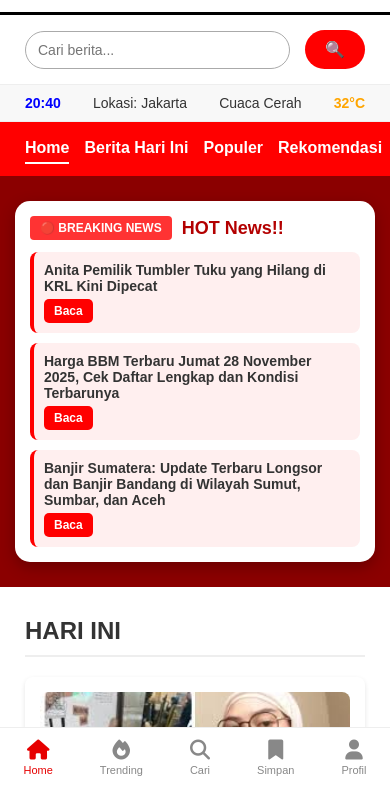
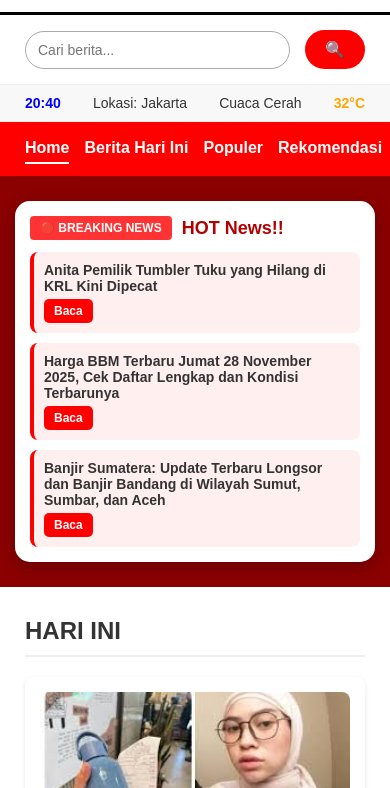
Before and after one commit to raflialandani20-debug/publish-vercel, a plain HTML site: page index-mobile.html in a window 390 px wide. Shown: the part 56-844 px from the top of the page. Drawn offline with Linux system fonts and the light colour scheme.

Commit message:
update mobile-index.html

```diff
--- a/index-mobile.html
+++ b/index-mobile.html
@@ -68,7 +68,6 @@
 
         /* =======================
            PHONE CONTAINER
-           (mirip desktop layout)
         ======================= */
         .phone-container {
             width: 100%;
@@ -77,11 +76,11 @@
             min-height: 100vh;
             background: white;
             position: relative;
+            padding-bottom: 20px; /* Space untuk footer */
         }
 
         /* =======================
            HEADER - Desktop Style untuk Mobile
-           (sesuai header.css Anda)
         ======================= */
         .mobile-header {
             background: #fff;
@@ -133,8 +132,7 @@
         }
 
         /* =======================
-           SEARCH BOX - Desktop Style untuk Mobile
-           (sesuai header.css Anda)
+           SEARCH BOX
         ======================= */
         .search-container {
             padding: 15px 25px;
@@ -167,8 +165,7 @@
         }
 
         /* =======================
-           INFO BAR - Desktop Style untuk Mobile
-           (sesuai layout desktop)
+           INFO BAR
         ======================= */
         .info-bar {
             display: flex;
@@ -198,8 +195,7 @@
         }
 
         /* =======================
-           NAVBAR - Desktop Style untuk Mobile
-           (sesuai navbar.css Anda)
+           NAVBAR
         ======================= */
         .navbar-mobile {
             background: red;
@@ -209,6 +205,9 @@
             overflow-x: auto;
             -webkit-overflow-scrolling: touch;
             scrollbar-width: none;
+            position: sticky;
+            top: 0;
+            z-index: 999;
         }
 
         .navbar-mobile::-webkit-scrollbar {
@@ -229,8 +228,7 @@
         }
 
         /* =======================
-           BREAKING NEWS - Desktop Style untuk Mobile
-           (sesuai breaking news di style.css Anda)
+           BREAKING NEWS
         ======================= */
         .breaking-container-mobile {
             background: #8B0000;
@@ -296,11 +294,11 @@
         }
 
         /* =======================
-           NEWS CONTAINER - Desktop Style untuk Mobile
-           (sesuai content.css Anda)
+           NEWS CONTAINER
         ======================= */
         .news-container-mobile {
             padding: 30px 25px;
+            min-height: 60vh; /* Pastikan konten cukup tinggi */
         }
 
         #mobileSectionTitle {
@@ -316,7 +314,7 @@
             border-bottom-color: #444;
         }
 
-        /* News Card - sesuai content.css Anda */
+        /* News Card */
         .news-card {
             background: white;
             padding: 15px;
@@ -359,7 +357,7 @@
             margin-bottom: 10px;
         }
 
-        /* Button - sesuai style.css Anda */
+        /* Button */
         .btn-news {
             display: inline-block;
             background: red !important;
@@ -380,8 +378,7 @@
         }
 
         /* =======================
-           FOOTER - Desktop Style untuk Mobile
-           (sesuai footer.css Anda)
+           FOOTER
         ======================= */
         .footer-mobile {
             padding: 20px;
@@ -390,50 +387,14 @@
             text-align: center;
             font-size: 14px;
             margin-top: 20px;
-        }
-
-        /* =======================
-           BOTTOM NAVIGATION (Mobile only)
-        ======================= */
-        .bottom-nav {
-            position: sticky;
+            position: relative;
             bottom: 0;
-            left: 0;
-            right: 0;
-            background: white;
-            display: flex;
-            justify-content: space-around;
-            padding: 12px 0;
-            border-top: 1px solid #eee;
-            z-index: 1000;
-        }
-
-        .dark-mode .bottom-nav {
-            background: #1e1e1e;
-            border-top-color: #444;
-        }
-
-        .nav-item {
-            display: flex;
-            flex-direction: column;
-            align-items: center;
-            text-decoration: none;
-            color: #888;
-            font-size: 11px;
-            transition: color 0.2s;
-        }
-
-        .nav-item.active {
-            color: #e60000;
-        }
-
-        .nav-item i {
-            font-size: 20px;
-            margin-bottom: 4px;
+            width: 100%;
         }
 
         /* =======================
            RESPONSIVE ADJUSTMENTS
+           (Bottom Navigation DIHILANGKAN)
         ======================= */
         @media (max-width: 380px) {
             .phone-container {
@@ -538,30 +499,6 @@
         <footer class="footer-mobile">
             <p>© 2025 NusantaraKini. Semua Hak Dilindungi.</p>
         </footer>
-
-        <!-- Bottom Navigation (Mobile only) -->
-        <nav class="bottom-nav">
-            <a href="#" class="nav-item active" id="navHome">
-                <i class="fas fa-home"></i>
-                <span>Home</span>
-            </a>
-            <a href="#" class="nav-item" id="navPopular">
-                <i class="fas fa-fire"></i>
-                <span>Trending</span>
-            </a>
-            <a href="#" class="nav-item" id="navSearch">
-                <i class="fas fa-search"></i>
-                <span>Cari</span>
-            </a>
-            <a href="#" class="nav-item" id="navBookmark">
-                <i class="fas fa-bookmark"></i>
-                <span>Simpan</span>
-            </a>
-            <a href="#" class="nav-item" id="navProfile">
-                <i class="fas fa-user"></i>
-                <span>Profil</span>
-            </a>
-        </nav>
     </div>
 
     <!-- JavaScript Files -->
@@ -834,34 +771,6 @@
                 }
             });
 
-            // Bottom navigation
-            document.querySelectorAll('.bottom-nav .nav-item').forEach(item => {
-                item.addEventListener('click', function(e) {
-                    e.preventDefault();
-
-                    // Update active state
-                    document.querySelectorAll('.bottom-nav .nav-item').forEach(nav => {
-                        nav.classList.remove('active');
-                    });
-                    this.classList.add('active');
-
-                    // Handle navigation
-                    const navId = this.id;
-
-                    if (navId === 'navHome') {
-                        tampilkanBeritaMobile('hari-ini');
-                        window.scrollTo({ top: 0, behavior: 'smooth' });
-                    } else if (navId === 'navPopular') {
-                        tampilkanBeritaMobile('populer');
-                        window.scrollTo({ top: 0, behavior: 'smooth' });
-                    } else if (navId === 'navSearch') {
-                        searchInput.focus();
-                    } else {
-                        alert(`Fitur ${this.querySelector('span').textContent} akan segera hadir!`);
-                    }
-                });
-            });
-
             // Home link in navbar
             document.querySelector('.navbar-mobile a[data-kategori="home"]').addEventListener('click', function(e) {
                 e.preventDefault();
```
